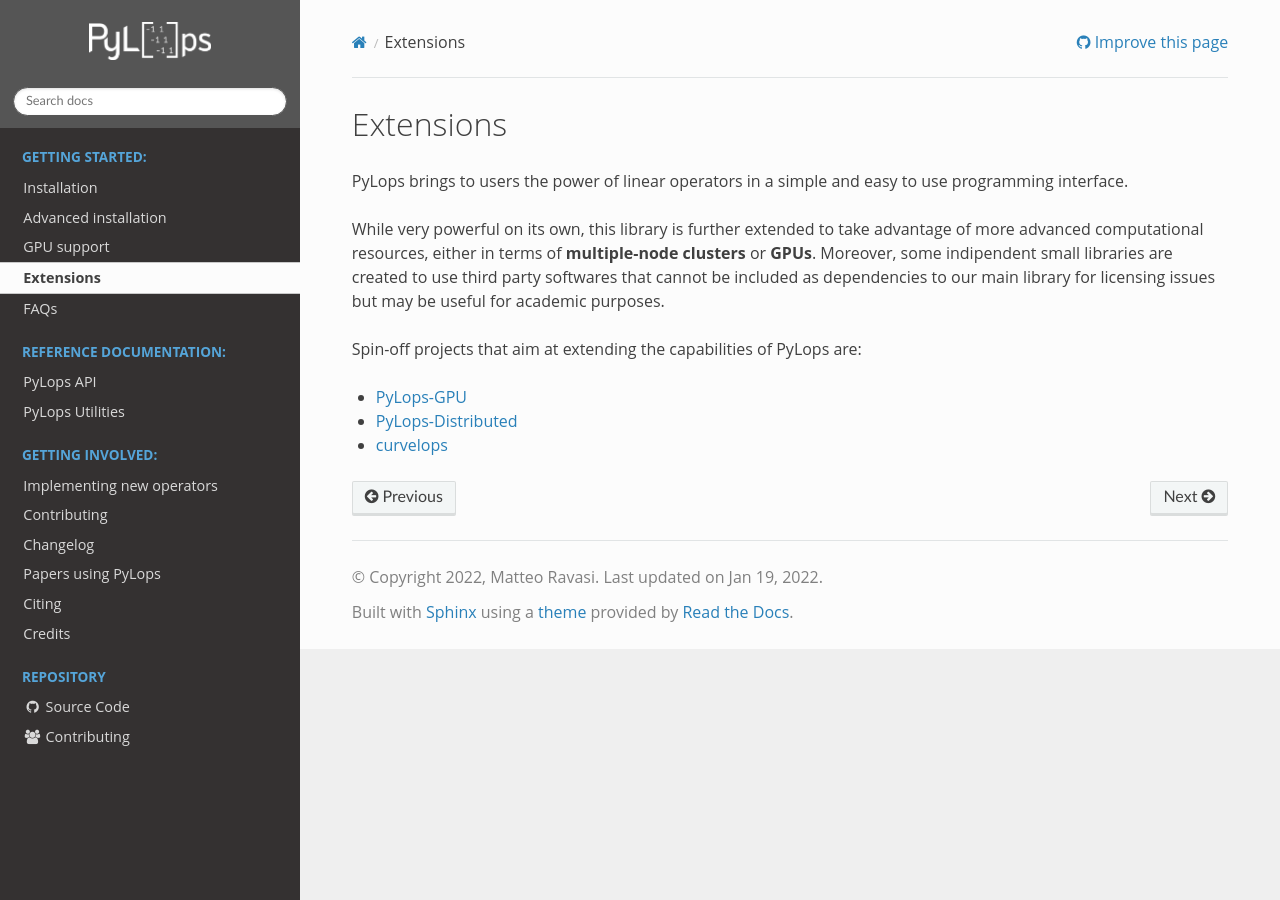
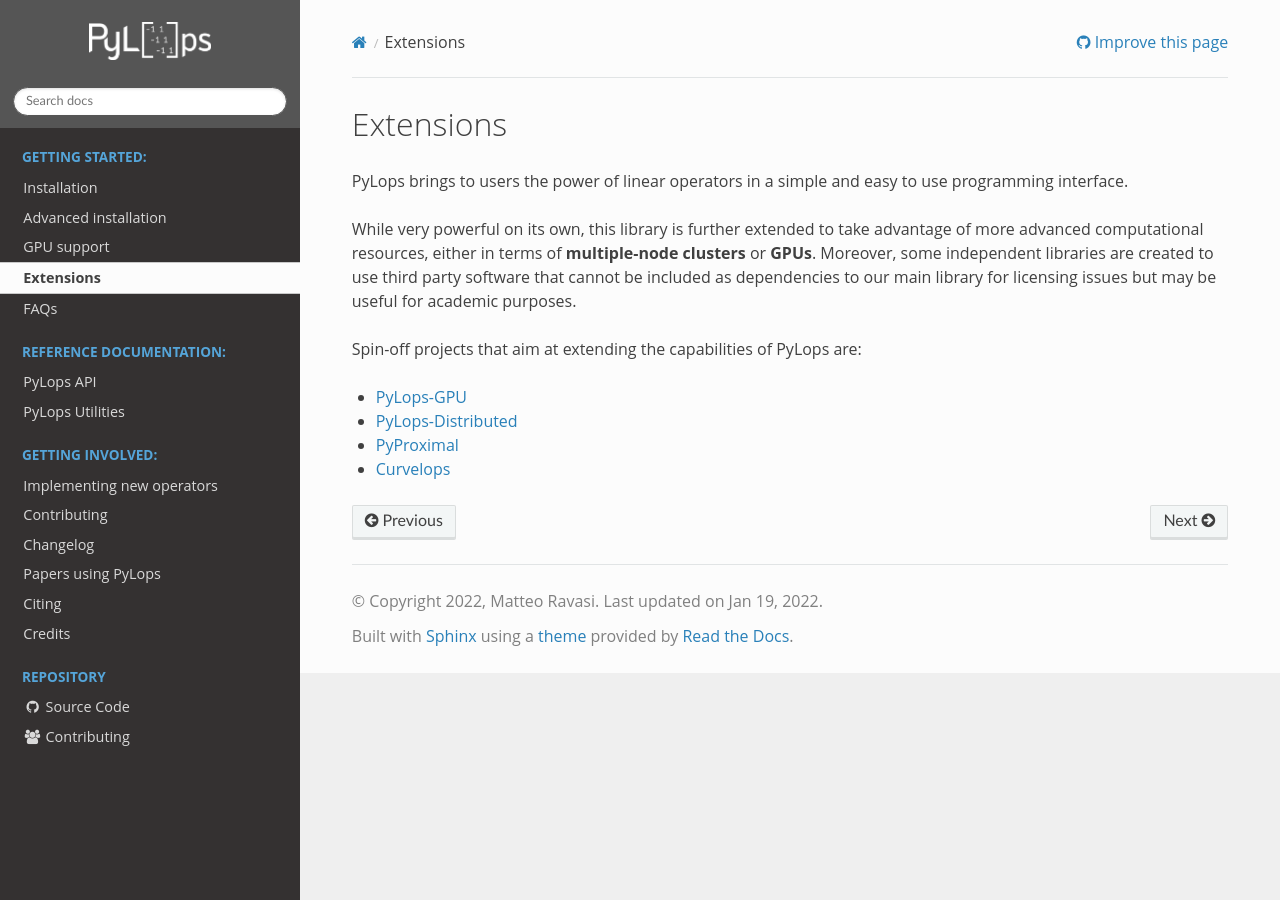
Before and after one commit to PyLops/pylops, a Sphinx documentation site: the page built from docs/source/extensions.rst, in a window 1280 px wide. Built offline with Sphinx 7.4.7 and the Read the Docs theme 2.0.0, drawn with Linux system fonts in a browser that asks for light colours; pages that are not in the unit, such as notebooks, are missing from menus; the version number could not be read and is left out; comment, search, counter and statistics services are not loaded.

Commit message:
Minor: small doc changes

```diff
--- a/docs/source/api/others.rst
+++ b/docs/source/api/others.rst
@@ -18,7 +18,7 @@ Dot-test
     dottest
 
 Describe
-~~~~~~~~
+------
 
 .. currentmodule:: pylops.utils.describe
 
--- a/docs/source/extensions.rst
+++ b/docs/source/extensions.rst
@@ -8,13 +8,14 @@ to use programming interface.
 
 While very powerful on its own, this library is further extended to take
 advantage of more advanced computational resources, either in terms of
-**multiple-node clusters** or **GPUs**. Moreover, some indipendent small
-libraries are created to use third party softwares that cannot be included as
+**multiple-node clusters** or **GPUs**. Moreover, some independent
+libraries are created to use third party software that cannot be included as
 dependencies to our main library for licensing issues but may be useful
 for academic purposes.
 
 Spin-off projects that aim at extending the capabilities of PyLops are:
 
-* `PyLops-GPU <https://github.com/equinor/pylops-gpu>`_
-* `PyLops-Distributed <https://github.com/equinor/pylops-distributed>`_
-* `curvelops <https://github.com/cako/curvelops>`_
+* `PyLops-GPU <https://github.com/PyLops/pylops-gpu>`_
+* `PyLops-Distributed <https://github.com/PyLops/pylops-distributed>`_
+* `PyProximal <https://github.com/PyLops/pyproximal>`_
+* `Curvelops <https://github.com/PyLops/curvelops>`_
```
Also changed, not shown: 1 other file.
